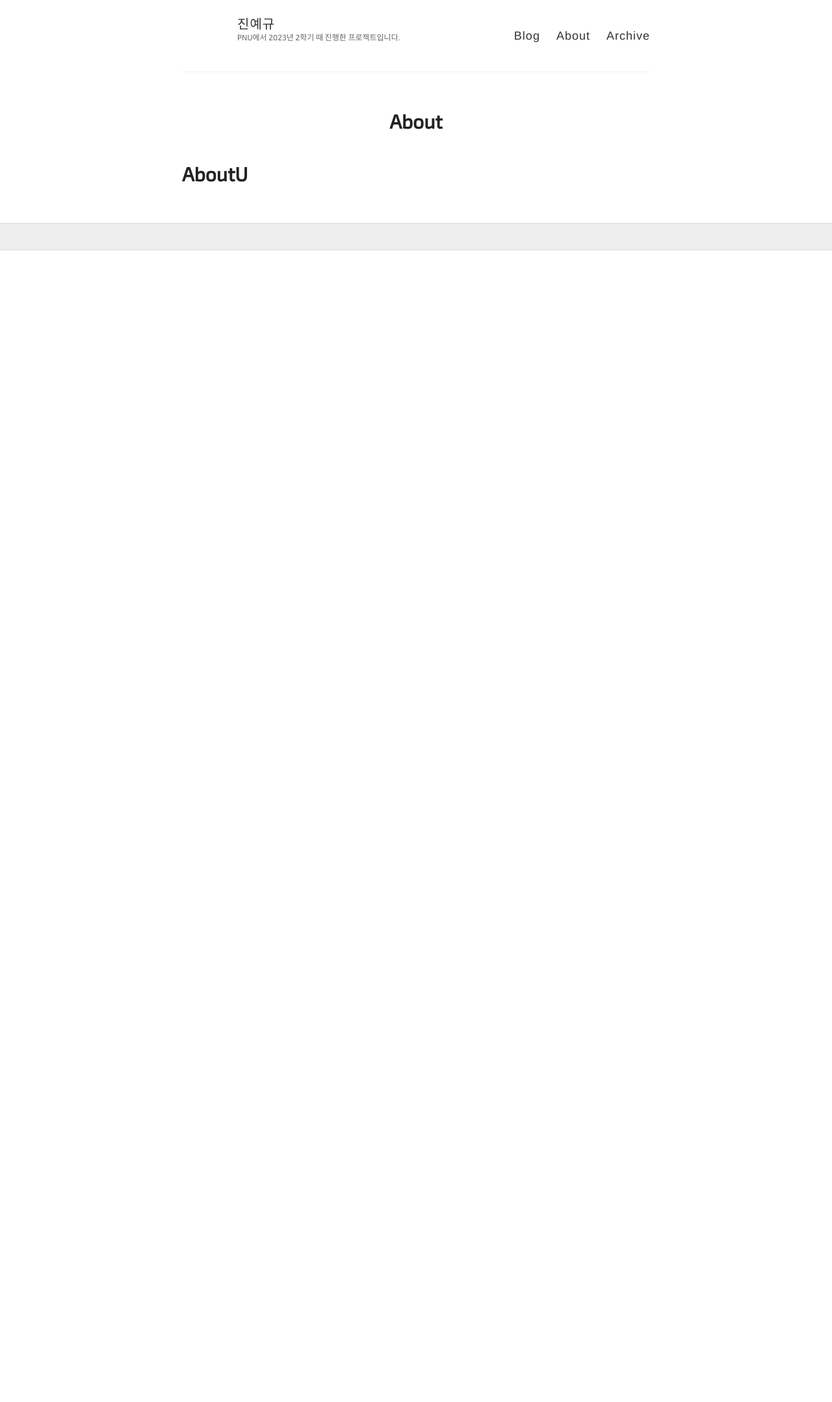
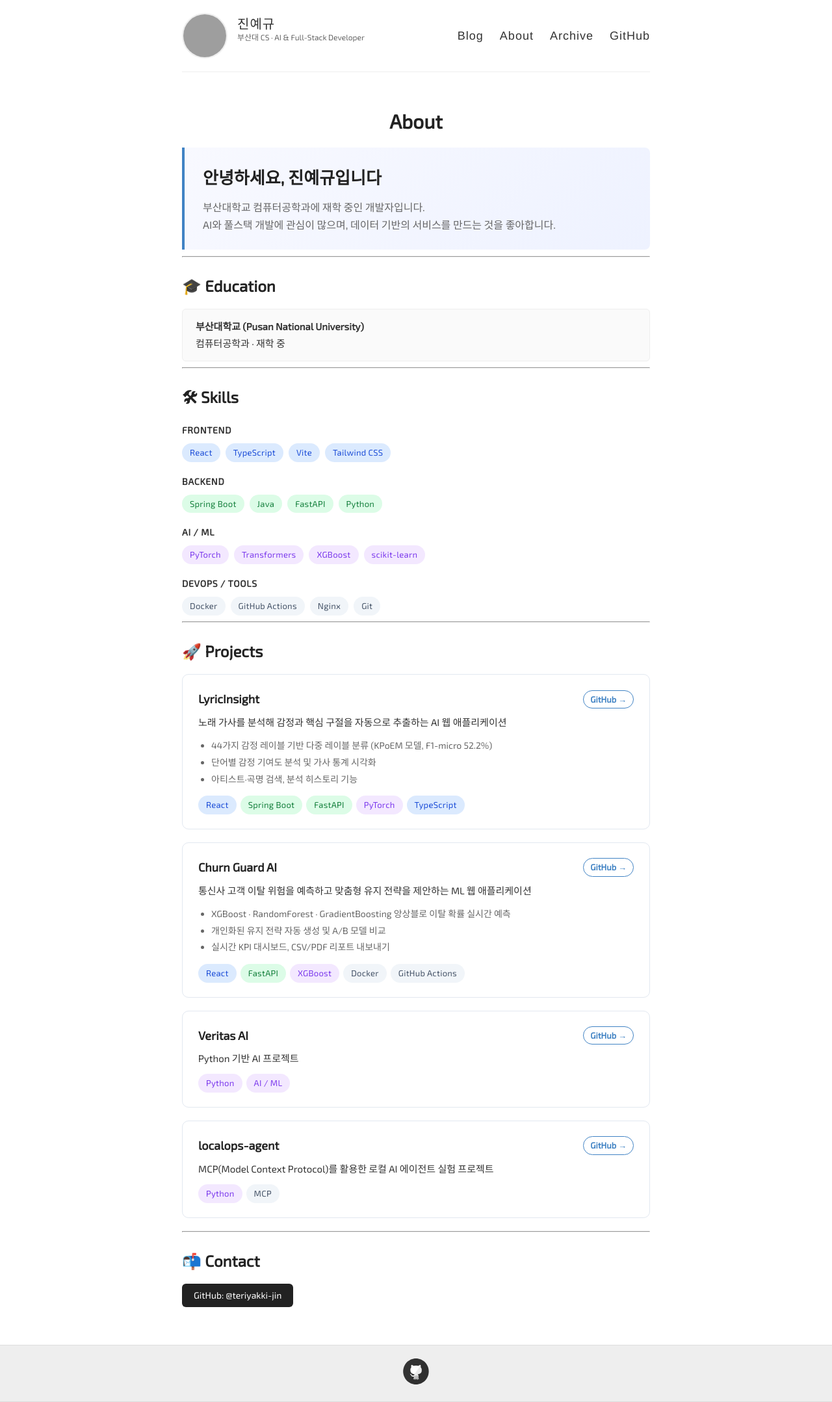
Before and after one commit to teriyakki-jin/teriyakki-jin.github.io, a Jekyll site: the page built from about.md, in a window 1280 px wide. Shown: the whole page at 65% size. Built offline with Jekyll 4.4.1, drawn with Linux system fonts in a browser that asks for light colours; some web fonts are replaced; before the commit the page ends 900 px from its top, so only the background shows below that; grey boxes are pictures that could not be loaded.

Commit message:
Redesign about page and improve site styling
- Add GitHub avatar, update site description in config
- Rewrite about.md with intro, education, skill badges, project cards, and contact
- Add project cards for LyricInsight, Churn-Guard-AI, Veritas-AI, localops-agent
- Add colored skill badge styles, hover-animated project cards, contact button
- Add GitHub nav link to header

Co-Authored-By: Claude Sonnet 4.6 <noreply@anthropic.com>

```diff
--- a/_config.yml
+++ b/_config.yml
@@ -6,10 +6,10 @@
 name: 진예규
 
 # Short bio or description (displayed in the header)
-description: PNU에서 2023년 2학기 때 진행한 프로젝트입니다.
+description: "부산대 CS · AI & Full-Stack Developer"
 
 # URL of your avatar or profile pic (you could use your GitHub profile pic)
-avatar:
+avatar: https://github.com/teriyakki-jin.png
 
 #
 # Flags below are optional
@@ -23,7 +23,7 @@ footer-links:
   email:
   facebook:
   flickr:
-  github:
+  github: teriyakki-jin
   instagram:
   linkedin:
   pinterest:
@@ -39,7 +39,7 @@ google_analytics:
 
 # Your website URL (e.g. http://barryclark.github.io or http://www.barryclark.co)
 # Used for Sitemap.xml and your RSS feed
-url:
+url: https://teriyakki-jin.github.io
 
 # If you're hosting your site at a Project repository on GitHub pages
 # (http://yourusername.github.io/repository-name)
--- a/_layouts/default.html
+++ b/_layouts/default.html
@@ -74,6 +74,7 @@
             <a href="{{ site.baseurl }}/">Blog</a>
             <a href="{{ site.baseurl }}/about/">About</a>
             <a href="{{ site.baseurl }}/archive/">Archive</a>
+            <a href="https://github.com/teriyakki-jin" target="_blank">GitHub</a>
           </nav>
         </header>
       </div>
--- a/about.md
+++ b/about.md
@@ -4,4 +4,133 @@ title: About
 permalink: /about/
 ---
 
-# AboutU
+<div class="about-intro">
+  <h2>안녕하세요, 진예규입니다</h2>
+  <p>
+    부산대학교 컴퓨터공학과에 재학 중인 개발자입니다.<br>
+    AI와 풀스택 개발에 관심이 많으며, 데이터 기반의 서비스를 만드는 것을 좋아합니다.
+  </p>
+</div>
+
+---
+
+## 🎓 Education
+
+<div class="edu-item">
+  <strong>부산대학교 (Pusan National University)</strong><br>
+  컴퓨터공학과 · 재학 중
+</div>
+
+---
+
+## 🛠 Skills
+
+<div class="skill-section">
+  <h4>Frontend</h4>
+  <div class="skill-badges">
+    <span class="badge badge-blue">React</span>
+    <span class="badge badge-blue">TypeScript</span>
+    <span class="badge badge-blue">Vite</span>
+    <span class="badge badge-blue">Tailwind CSS</span>
+  </div>
+
+  <h4>Backend</h4>
+  <div class="skill-badges">
+    <span class="badge badge-green">Spring Boot</span>
+    <span class="badge badge-green">Java</span>
+    <span class="badge badge-green">FastAPI</span>
+    <span class="badge badge-green">Python</span>
+  </div>
+
+  <h4>AI / ML</h4>
+  <div class="skill-badges">
+    <span class="badge badge-purple">PyTorch</span>
+    <span class="badge badge-purple">Transformers</span>
+    <span class="badge badge-purple">XGBoost</span>
+    <span class="badge badge-purple">scikit-learn</span>
+  </div>
+
+  <h4>DevOps / Tools</h4>
+  <div class="skill-badges">
+    <span class="badge badge-gray">Docker</span>
+    <span class="badge badge-gray">GitHub Actions</span>
+    <span class="badge badge-gray">Nginx</span>
+    <span class="badge badge-gray">Git</span>
+  </div>
+</div>
+
+---
+
+## 🚀 Projects
+
+<div class="project-card">
+  <div class="project-header">
+    <h3 class="project-title">LyricInsight</h3>
+    <a href="https://github.com/teriyakki-jin/LyricInsight" target="_blank" class="project-link">GitHub →</a>
+  </div>
+  <p class="project-desc">노래 가사를 분석해 감정과 핵심 구절을 자동으로 추출하는 AI 웹 애플리케이션</p>
+  <ul class="project-features">
+    <li>44가지 감정 레이블 기반 다중 레이블 분류 (KPoEM 모델, F1-micro 52.2%)</li>
+    <li>단어별 감정 기여도 분석 및 가사 통계 시각화</li>
+    <li>아티스트·곡명 검색, 분석 히스토리 기능</li>
+  </ul>
+  <div class="project-stack">
+    <span class="badge badge-blue">React</span>
+    <span class="badge badge-green">Spring Boot</span>
+    <span class="badge badge-green">FastAPI</span>
+    <span class="badge badge-purple">PyTorch</span>
+    <span class="badge badge-blue">TypeScript</span>
+  </div>
+</div>
+
+<div class="project-card">
+  <div class="project-header">
+    <h3 class="project-title">Churn Guard AI</h3>
+    <a href="https://github.com/teriyakki-jin/Churn-Guard-AI" target="_blank" class="project-link">GitHub →</a>
+  </div>
+  <p class="project-desc">통신사 고객 이탈 위험을 예측하고 맞춤형 유지 전략을 제안하는 ML 웹 애플리케이션</p>
+  <ul class="project-features">
+    <li>XGBoost · RandomForest · GradientBoosting 앙상블로 이탈 확률 실시간 예측</li>
+    <li>개인화된 유지 전략 자동 생성 및 A/B 모델 비교</li>
+    <li>실시간 KPI 대시보드, CSV/PDF 리포트 내보내기</li>
+  </ul>
+  <div class="project-stack">
+    <span class="badge badge-blue">React</span>
+    <span class="badge badge-green">FastAPI</span>
+    <span class="badge badge-purple">XGBoost</span>
+    <span class="badge badge-gray">Docker</span>
+    <span class="badge badge-gray">GitHub Actions</span>
+  </div>
+</div>
+
+<div class="project-card">
+  <div class="project-header">
+    <h3 class="project-title">Veritas AI</h3>
+    <a href="https://github.com/teriyakki-jin/Veritas-AI" target="_blank" class="project-link">GitHub →</a>
+  </div>
+  <p class="project-desc">Python 기반 AI 프로젝트</p>
+  <div class="project-stack">
+    <span class="badge badge-purple">Python</span>
+    <span class="badge badge-purple">AI / ML</span>
+  </div>
+</div>
+
+<div class="project-card">
+  <div class="project-header">
+    <h3 class="project-title">localops-agent</h3>
+    <a href="https://github.com/teriyakki-jin/localops-agent" target="_blank" class="project-link">GitHub →</a>
+  </div>
+  <p class="project-desc">MCP(Model Context Protocol)를 활용한 로컬 AI 에이전트 실험 프로젝트</p>
+  <div class="project-stack">
+    <span class="badge badge-purple">Python</span>
+    <span class="badge badge-gray">MCP</span>
+  </div>
+</div>
+
+---
+
+## 📬 Contact
+
+<div class="contact-links">
+  <a href="https://github.com/teriyakki-jin" target="_blank">GitHub: @teriyakki-jin</a>
+</div>
--- a/style.scss
+++ b/style.scss
@@ -396,3 +396,200 @@ padding-left:20px;
 // Settled on moving the import of syntax highlighting to the bottom of the CSS
 // ... Otherwise it really bloats up the top of the CSS file and makes it difficult to find the start
 @import "_highlights";
+
+/*********************/
+/* ABOUT PAGE        */
+/*********************/
+
+.about-intro {
+  background: linear-gradient(135deg, #f8f9ff 0%, #eef2ff 100%);
+  border-left: 4px solid $blue;
+  border-radius: 0 8px 8px 0;
+  padding: 24px 28px;
+  margin-bottom: 10px;
+
+  h2 {
+    margin-top: 0;
+    margin-bottom: 10px;
+    color: $darkerGray;
+    font-size: 26px;
+  }
+
+  p {
+    margin: 0;
+    color: $gray;
+    line-height: 1.7;
+    font-size: 16px;
+  }
+}
+
+.edu-item {
+  padding: 14px 20px;
+  background: #fafafa;
+  border-radius: 6px;
+  border: 1px solid $lightGray;
+  line-height: 1.7;
+  font-size: 15px;
+  margin-bottom: 8px;
+}
+
+/*********************/
+/* SKILL BADGES      */
+/*********************/
+
+.skill-section {
+  h4 {
+    color: $darkGray;
+    font-size: 14px;
+    font-weight: 600;
+    letter-spacing: 0.05em;
+    text-transform: uppercase;
+    margin: 18px 0 8px;
+  }
+}
+
+.skill-badges {
+  display: flex;
+  flex-wrap: wrap;
+  gap: 8px;
+  margin-bottom: 4px;
+}
+
+.badge {
+  display: inline-block;
+  padding: 4px 12px;
+  border-radius: 20px;
+  font-size: 13px;
+  font-weight: 500;
+  line-height: 1.6;
+  letter-spacing: 0.02em;
+
+  &.badge-blue {
+    background: #dbeafe;
+    color: #1d4ed8;
+  }
+
+  &.badge-green {
+    background: #dcfce7;
+    color: #15803d;
+  }
+
+  &.badge-purple {
+    background: #f3e8ff;
+    color: #7c3aed;
+  }
+
+  &.badge-gray {
+    background: #f1f5f9;
+    color: #475569;
+  }
+}
+
+/*********************/
+/* PROJECT CARDS     */
+/*********************/
+
+.project-card {
+  border: 1px solid #e2e8f0;
+  border-radius: 10px;
+  padding: 22px 24px;
+  margin-bottom: 20px;
+  transition: box-shadow 0.2s ease, transform 0.2s ease;
+  background: #fff;
+
+  &:hover {
+    box-shadow: 0 4px 16px rgba(0, 0, 0, 0.08);
+    transform: translateY(-2px);
+  }
+
+  .project-header {
+    display: flex;
+    align-items: center;
+    justify-content: space-between;
+    margin-bottom: 8px;
+    flex-wrap: wrap;
+    gap: 8px;
+  }
+
+  .project-title {
+    margin: 0;
+    font-size: 18px;
+    color: $darkerGray;
+    font-weight: 700;
+  }
+
+  .project-link {
+    font-size: 13px;
+    font-weight: 600;
+    color: $blue;
+    text-decoration: none;
+    padding: 4px 10px;
+    border: 1px solid $blue;
+    border-radius: 20px;
+    white-space: nowrap;
+
+    &:hover {
+      background: $blue;
+      color: #fff;
+    }
+  }
+
+  .project-desc {
+    color: $darkGray;
+    margin: 0 0 12px;
+    font-size: 15px;
+    line-height: 1.6;
+  }
+
+  .project-features {
+    margin: 0 0 14px;
+    padding-left: 20px;
+    color: $gray;
+    font-size: 14px;
+    line-height: 1.7;
+
+    li {
+      margin-bottom: 2px;
+    }
+  }
+
+  .project-stack {
+    display: flex;
+    flex-wrap: wrap;
+    gap: 6px;
+  }
+}
+
+/*********************/
+/* CONTACT           */
+/*********************/
+
+.contact-links {
+  a {
+    display: inline-block;
+    padding: 8px 18px;
+    background: $darkerGray;
+    color: #fff;
+    border-radius: 6px;
+    font-size: 14px;
+    font-weight: 500;
+    text-decoration: none;
+    margin-right: 10px;
+    margin-bottom: 8px;
+    transition: background 0.2s;
+
+    &:hover {
+      background: $blue;
+      color: #fff;
+    }
+  }
+}
+
+/*********************/
+/* HEADER AVATAR     */
+/*********************/
+
+.site-avatar img {
+  border-radius: 50%;
+  border: 2px solid $lightGray;
+}
```
